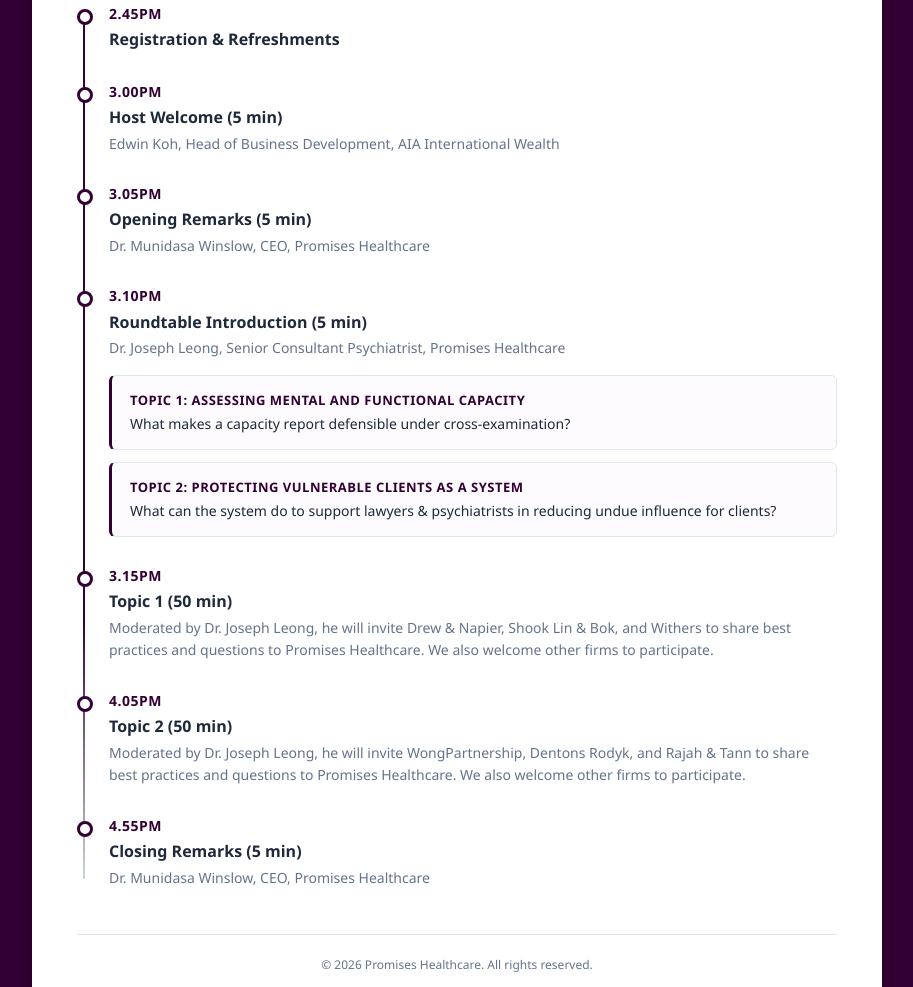
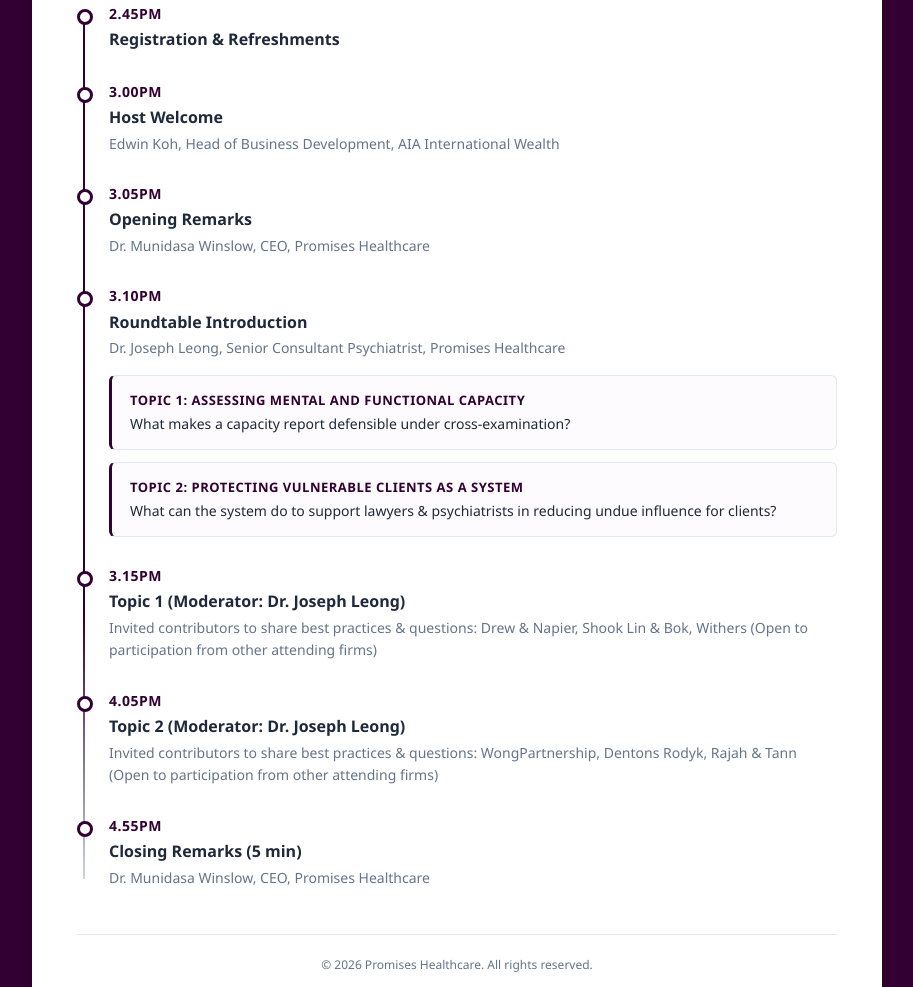
Before and after one commit to promiseshealthcare/partner-roundtable-agenda, a plain HTML site: page index.html in a window 1280 px wide. Shown: the part 371-1358 px from the top of the page, without its empty margins (183-1096 px from the left). Drawn offline with nearby package versions, Linux system fonts and the light colour scheme.

Commit message:
Update index.html

```diff
--- a/index.html
+++ b/index.html
@@ -243,19 +243,19 @@
 
             <div class="agenda-row">
                 <div class="time-mark">3.00pm</div>
-                <div class="item-heading">Host Welcome (5 min)</div>
+                <div class="item-heading">Host Welcome</div>
                 <div class="item-meta">Edwin Koh, Head of Business Development, AIA International Wealth</div>
             </div>
 
             <div class="agenda-row">
                 <div class="time-mark">3.05pm</div>
-                <div class="item-heading">Opening Remarks (5 min)</div>
+                <div class="item-heading">Opening Remarks</div>
                 <div class="item-meta">Dr. Munidasa Winslow, CEO, Promises Healthcare</div>
             </div>
 
             <div class="agenda-row">
                 <div class="time-mark">3.10pm</div>
-                <div class="item-heading">Roundtable Introduction (5 min)</div>
+                <div class="item-heading">Roundtable Introduction</div>
                 <div class="item-meta">Dr. Joseph Leong, Senior Consultant Psychiatrist, Promises Healthcare</div>
 
                 <div class="topic-wrapper">
@@ -272,14 +272,14 @@
 
             <div class="agenda-row">
                 <div class="time-mark">3.15pm</div>
-                <div class="item-heading">Topic 1 (50 min)</div>
-                <div class="item-meta">Moderated by Dr. Joseph Leong, he will invite Drew & Napier, Shook Lin & Bok, and Withers to share best practices and questions to Promises Healthcare. We also welcome other firms to participate.</div>
+                <div class="item-heading">Topic 1 (Moderator: Dr. Joseph Leong)</div>
+                <div class="item-meta">Invited contributors to share best practices & questions: Drew & Napier, Shook Lin & Bok, Withers (Open to participation from other attending firms)</div>
             </div>
 
             <div class="agenda-row">
                 <div class="time-mark">4.05pm</div>
-                <div class="item-heading">Topic 2 (50 min)</div>
-                <div class="item-meta">Moderated by Dr. Joseph Leong, he will invite WongPartnership, Dentons Rodyk, and Rajah & Tann to share best practices and questions to Promises Healthcare. We also welcome other firms to participate.</div>
+                <div class="item-heading">Topic 2 (Moderator: Dr. Joseph Leong)</div>
+                <div class="item-meta">Invited contributors to share best practices & questions: WongPartnership, Dentons Rodyk, Rajah & Tann (Open to participation from other attending firms)</div>
             </div>
 
             <div class="agenda-row">
```
